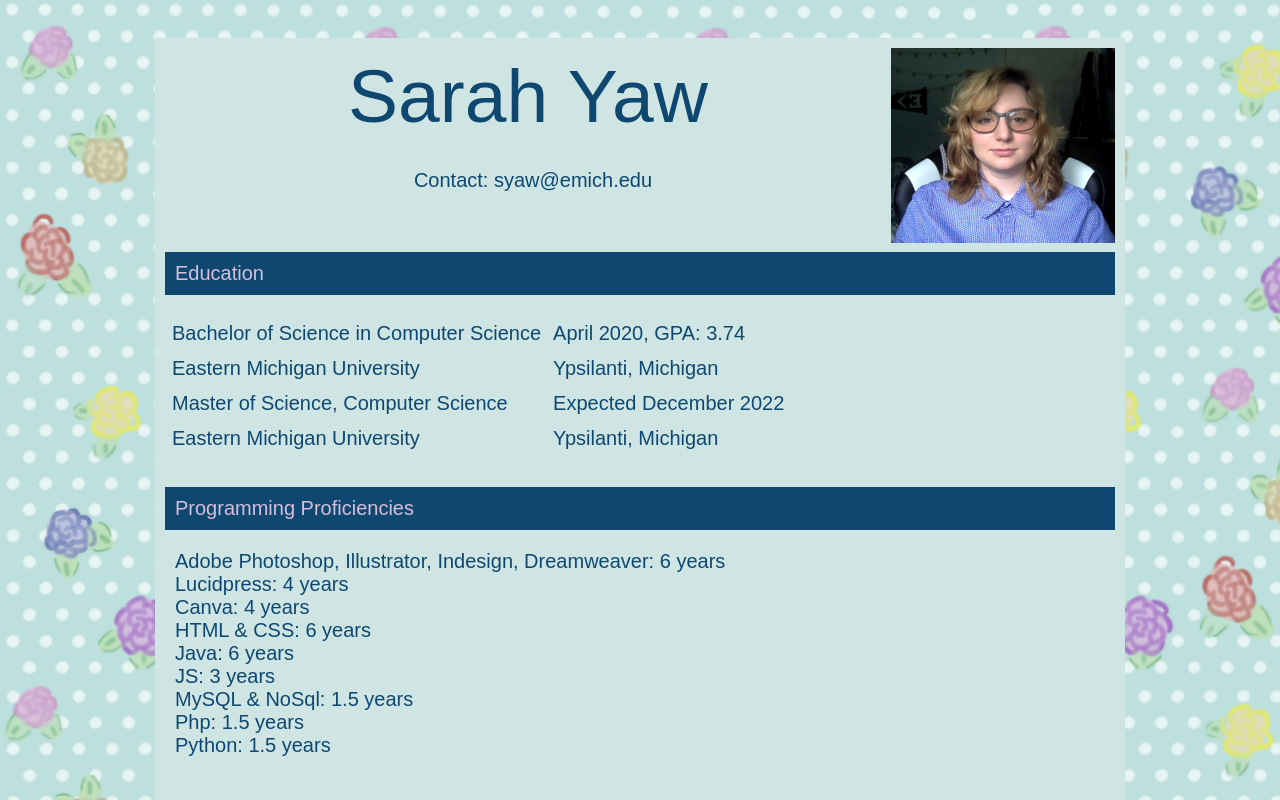
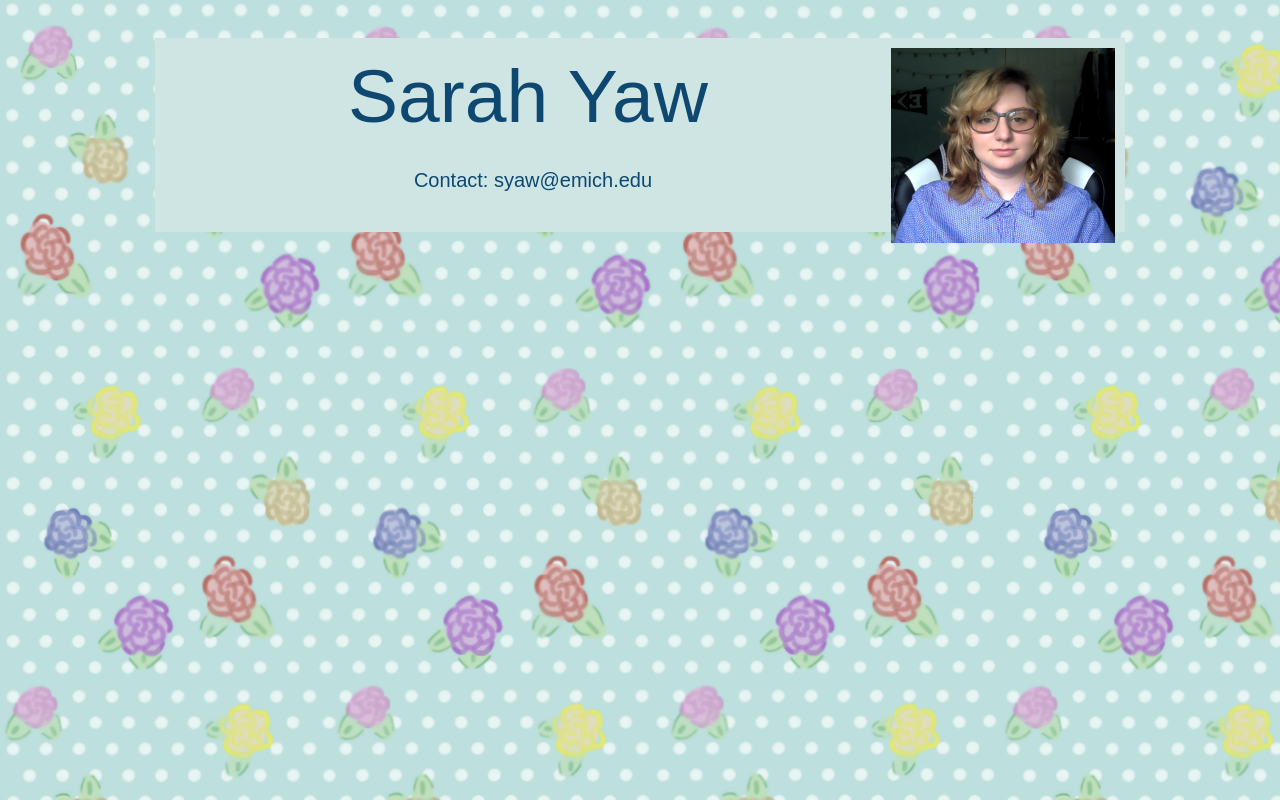
Before and after one commit to COSC631-2021Fall/profile-app-SarahYaw, a React (Create React App) app in the folder profile-app/: page / in a window 1280 px wide. Shown: the top 800 px of the page. Built offline with nearby package versions, Linux system fonts and the light colour scheme.

Commit message:
refactor

```diff
--- a/profile-app/src/index.js
+++ b/profile-app/src/index.js
@@ -2,13 +2,10 @@ import React from 'react';
 import ReactDOM from 'react-dom';
 import './index.css';
 import App from './App';
-import Footer from './components';
-//import {education, skills, projects, prevWork} from './App';
 
 ReactDOM.render(
   <React.StrictMode>
     <App />
-    <Footer/>
   </React.StrictMode>,
   document.getElementById('root')
 );
```
